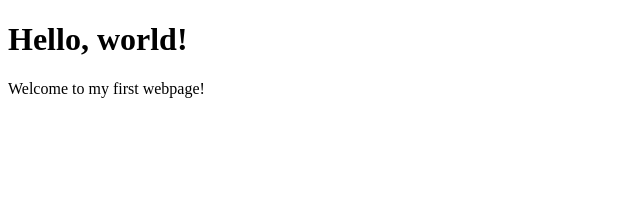
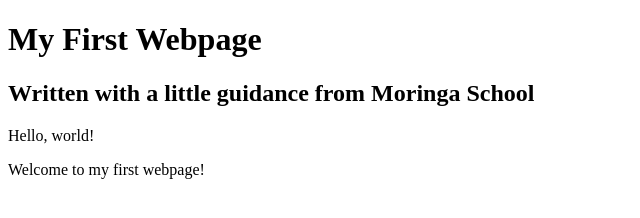
Before and after one commit to Esther-Moki/my-first-webpage, a plain HTML site: page my-first-wepage.html in a window 1280 px wide. Shown: the whole page, without its empty margins (0-640 px from the left). Drawn offline with Linux system fonts and the light colour scheme.

Commit message:
added header block elements

```diff
--- a/my-first-wepage.html
+++ b/my-first-wepage.html
@@ -7,7 +7,10 @@
     <title>Document</title>
   </head>
   <body>
-    <h1>Hello, world!</h1>
+    <h1>My First Webpage</h1>
+    <h2>Written with a little guidance from Moringa School</h2>
+
+    <p>Hello, world!</p>
     <p> Welcome to my first webpage!</p>
 
   </body>
```
